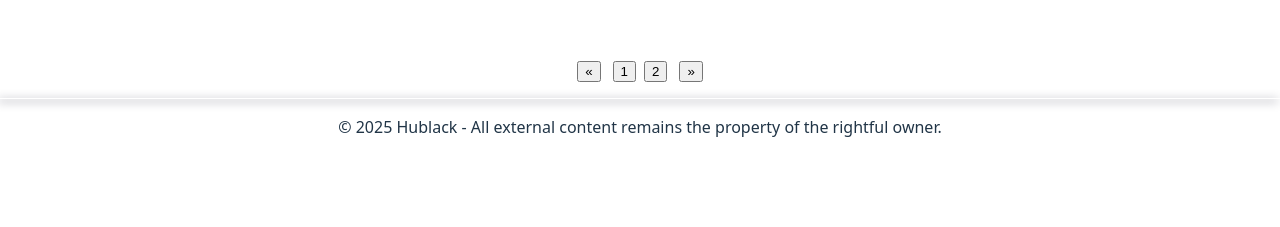
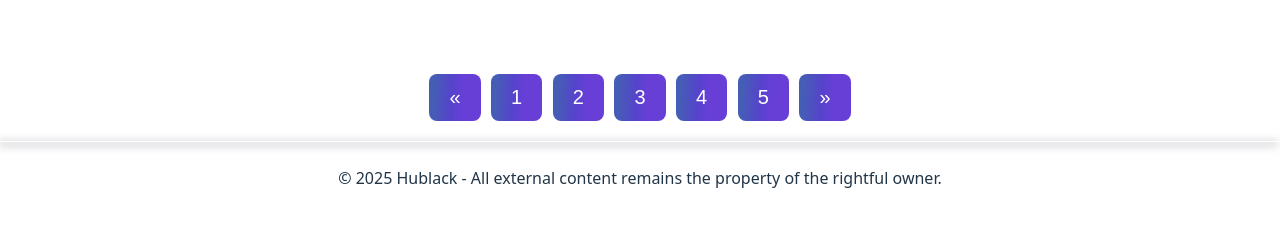
Before and after one commit to HublackBE/Streamcluster, a website built with Vite: page search.html in a window 1280 px wide. Shown: the part 67-294 px from the top of the page. Built offline with nearby package versions, Linux system fonts and the light colour scheme; no server answers.

Commit message:
fix: incorrect page when searching

```diff
--- a/search.html
+++ b/search.html
@@ -27,14 +27,23 @@
     </header>
     <div id="app"></div>
     <footer>
-      <div id="pagination">
-        <button id="previousPage">&laquo;</button>
-        <ul>
+    <div id="pagination">
+      <ul>
+        <li>
+          <button id="previousPage">&laquo;</button>
+        </li>
+        <ul id="pageNumbers">
           <li><button class="paginationButton">1</button></li>
           <li><button class="paginationButton">2</button></li>
+          <li><button class="paginationButton">3</button></li>
+          <li><button class="paginationButton">4</button></li>
+          <li><button class="paginationButton">5</button></li>
         </ul>
-        <button id="nextPage">&raquo;</button>
-      </div>
+        <li>
+          <button id="nextPage">&raquo;</button>
+        </li>
+      </ul>
+    </div>
       <hr />
       © 2025 Hublack - All external content remains the property of the rightful
       owner.
--- a/src/load.js
+++ b/src/load.js
@@ -25,7 +25,7 @@ export const loadPopular = page => {
 }
 
 export const loadSearch = (page, query) => {
-    const url = `https://api.themoviedb.org/3/search/movie?query=${query}&include_adult=false&language=en-US&page=${page}`;
+    const url = `https://api.themoviedb.org/3/search/movie?query=${query}&include_adult=false&language=en-US&page=${page <= 0 ? 1 : page}`;
 
     fetch(url, options)
         .then(res => res.json())
--- a/src/style.css
+++ b/src/style.css
@@ -164,12 +164,13 @@ footer {
   width: 100vw;
   text-align: center;
   padding-bottom: 1em;
+  margin-top: 1em;
 
-  display:flex;
+  display: flex;
   flex-direction: column;
   flex: 1;
   align-items: center;
-  gap: 1rem;
+  gap: 1.5rem;
 }
 
 footer hr {
@@ -184,6 +185,8 @@ footer hr {
 /* Pagination */
 
 footer #pagination {
+  height: 2.5rem;
+
   display: flex;
   justify-content: space-between;
   align-items: center;
@@ -191,26 +194,47 @@ footer #pagination {
 }
 
 footer ul {
-  padding:0;
+  padding: 0;
   margin: 0;
   list-style-type: none;
 
-  display:flex;
+  display: flex;
   justify-content: space-between;
   align-items: center;
-  gap: 0.5rem;
+  gap: 0.66rem;
 }
 
 footer li {
-  display:block;
+  display: block;
   height: auto;
   width: auto;
 }
 
 footer button {
-  display:block;
+  display: block;
   height: 100%;
   width: 100%;
+  font-size: 1.25rem;
+
+
+  /* Source: https://copy-paste-css.com/ */
+  outline: 0;
+  border: 0;
+  cursor: pointer;
+  background: linear-gradient(92.88deg, rgb(69, 94, 181) 9.16%, rgb(86, 67, 204) 43.89%, rgb(103, 63, 215) 64.72%);
+  color: #FFFFFF;
+  border-radius: 8px;
+  padding: 0.75rem 1.25rem;
+  transition: transform 200ms, background 200ms;
+
+
+}
+
+/* Source: https://copy-paste-css.com/ */
+footer button:hover {
+  cursor: pointer;
+  transform: translateY(-0.33rem);
+
 }
 
 
```
Also changed, not shown: index.html (+10 -1 lines).
